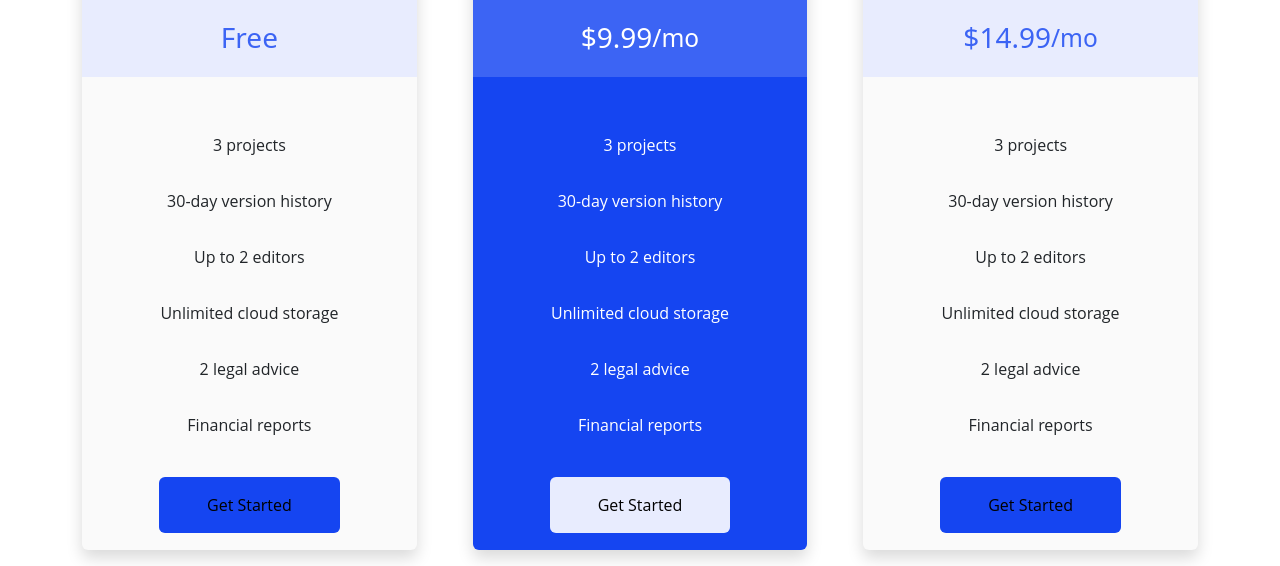
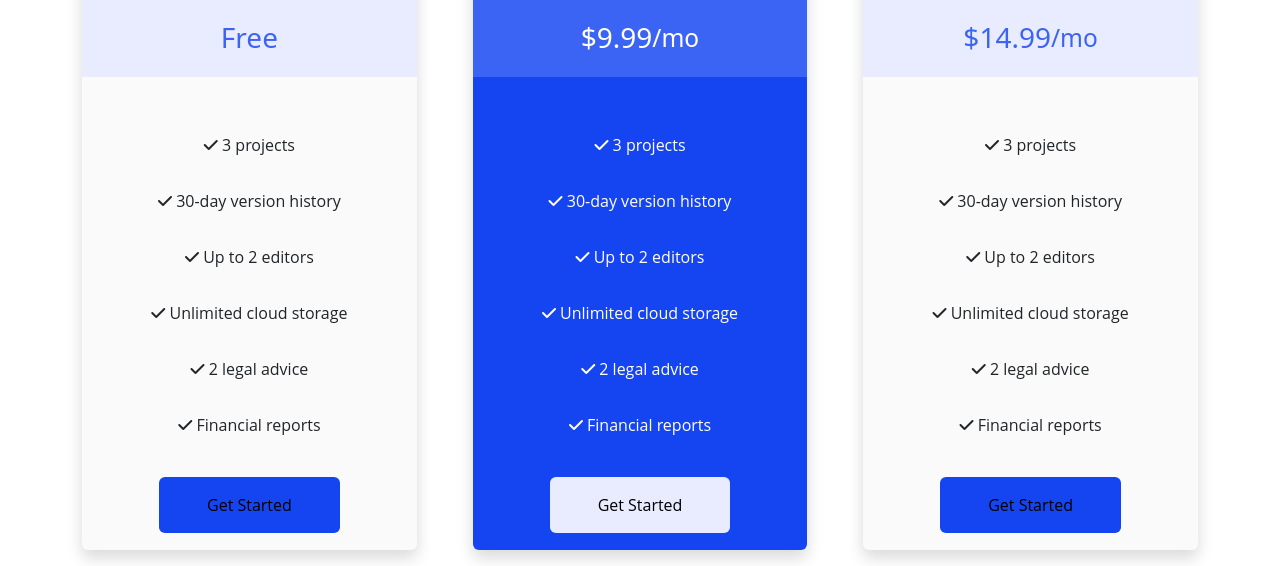
Before and after one commit to IzzAl-Deen/9304, a plain HTML site: page index.html in a window 1280 px wide. Shown: the part 234-800 px from the top of the page. Drawn offline with nearby package versions, Linux system fonts and the light colour scheme.

Commit message:
link for check mark pic

```diff
--- a/index.html
+++ b/index.html
@@ -6,7 +6,7 @@
 
     <link href="https://cdn.jsdelivr.net/npm/bootstrap@5.3.3/dist/css/bootstrap.min.css" rel="stylesheet" integrity="sha384-QWTKZyjpPEjISv5WaRU9OFeRpok6YctnYmDr5pNlyT2bRjXh0JMhjY6hW+ALEwIH" crossorigin="anonymous">
     <script src="https://cdn.jsdelivr.net/npm/bootstrap@5.3.3/dist/js/bootstrap.bundle.min.js" integrity="sha384-YvpcrYf0tY3lHB60NNkmXc5s9fDVZLESaAA55NDzOxhy9GkcIdslK1eN7N6jIeHz" crossorigin="anonymous"></script>
-
+    <link href="https://cdnjs.cloudflare.com/ajax/libs/font-awesome/6.0.0-beta3/css/all.min.css" rel="stylesheet">
     <title>Group Assignment</title>
 </head>
 <body>
```
